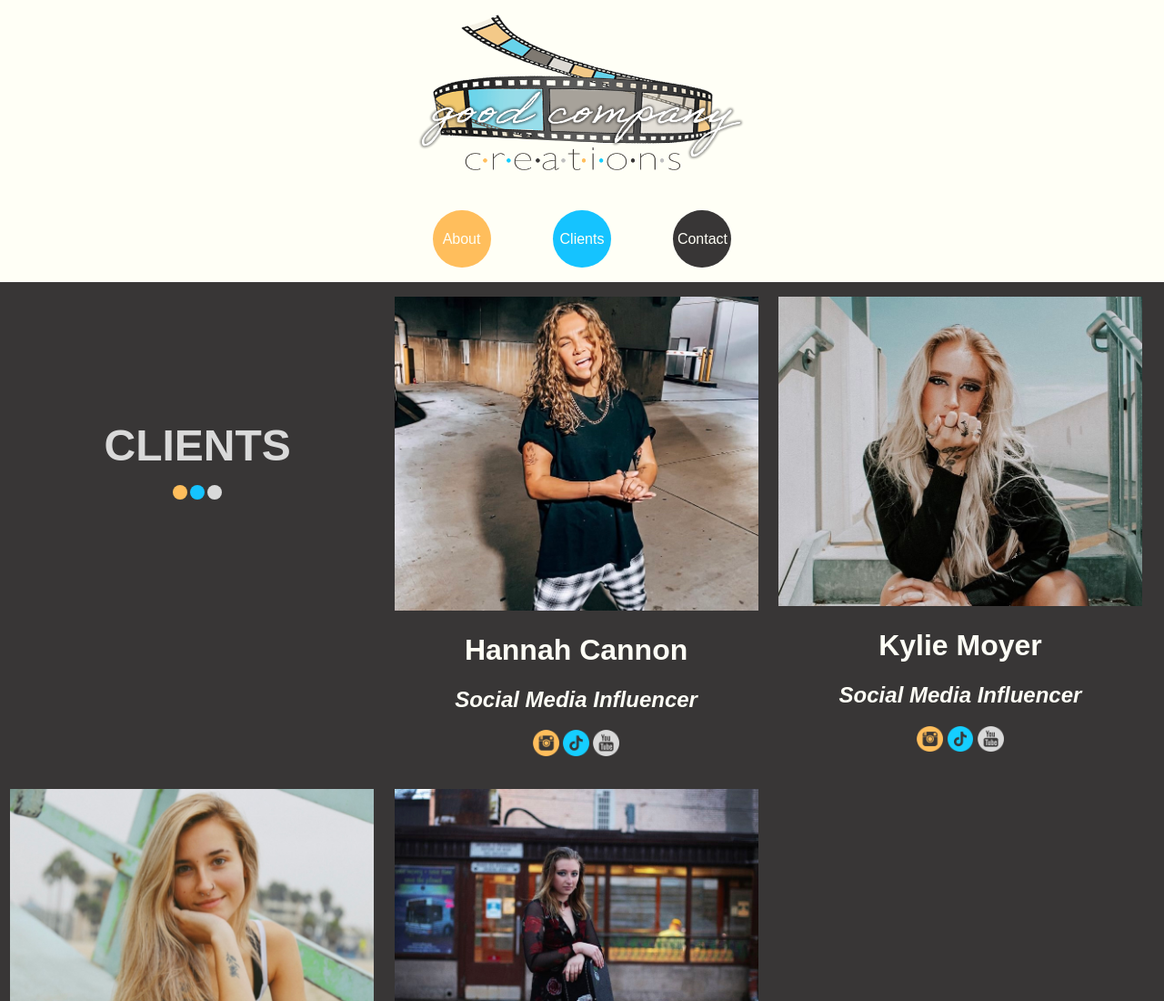
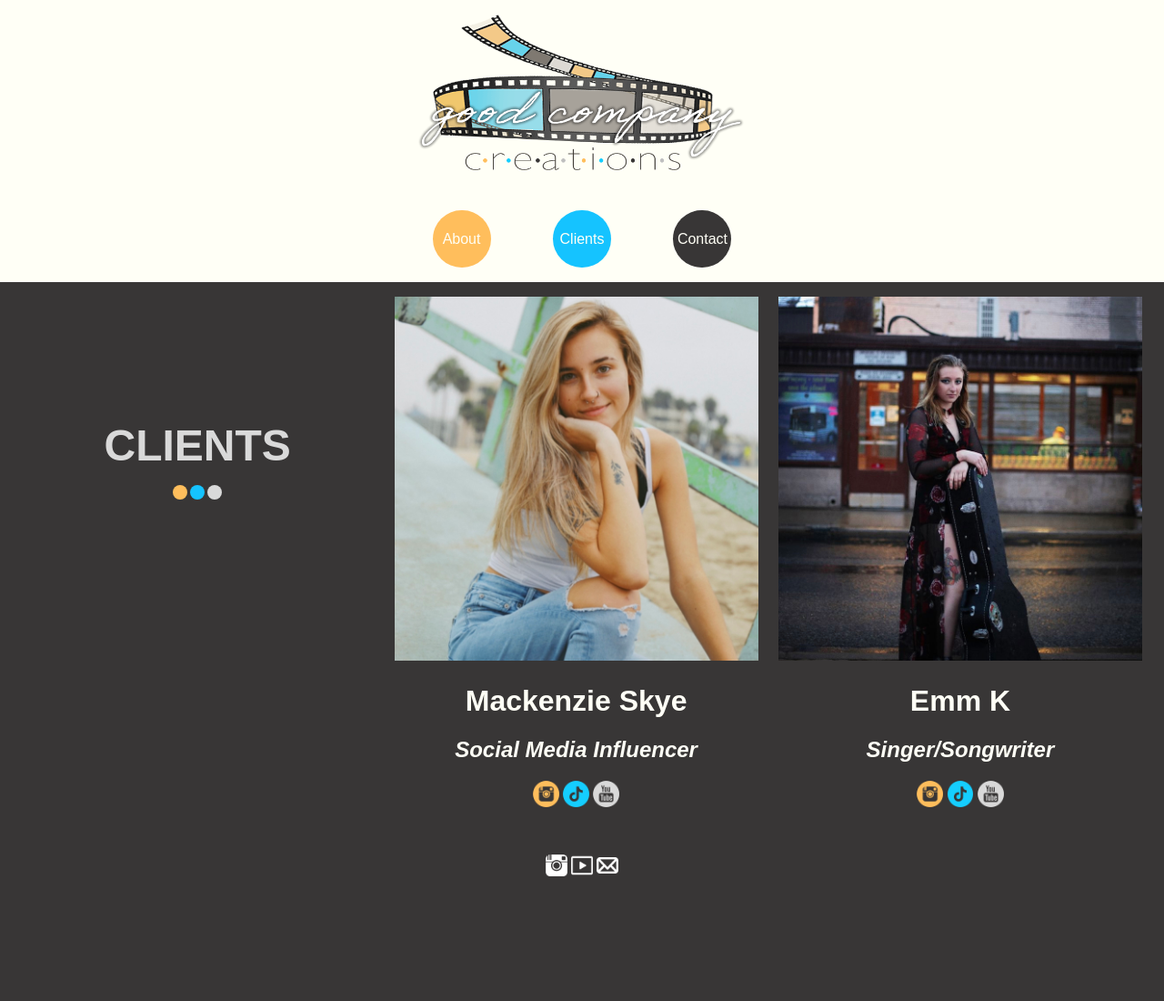
Before and after one commit to sammywroge/goodcompanycreations, a plain HTML site: page clients.html in a window 1280 px wide. Shown: the top 1100 px of the page at 91% size. After the commit the page ends 967 px from the top, so only its background shows below. Drawn offline with Linux system fonts and the light colour scheme.

Commit message:
client adjustment

```diff
--- a/clients.html
+++ b/clients.html
@@ -22,22 +22,6 @@
                 <div class="orange"></div><div class="blue"></div><div class="gray"></div>
             </div>
         </a>
-        <div class="hannah">
-        <img src="sammy/hannah.jpg" alt="Hannah Cannon.">
-        <h1>Hannah Cannon</h1>
-        <h2><i>Social Media Influencer</i></h2>
-        <a href="https://instagram.com/hancanfans?utm_medium=copy_link" target="_blank"><img src="sammy/instagramclient.png" class="instagramclient" alt="Instagram logo."></a>
-        <a href="https://vm.tiktok.com/TTPdr5aTgH/" target="_blank"><img src="sammy/tiktokclient.png" class="tiktokclient" alt="TikTok Logo."></a>
-        <a href="https://m.youtube.com/channel/UC79yD2vz8EjHOYO8xYMx5bg" target="_blank"><img src="sammy/youtubeclient.png" class="youtubeclient" alt="YouTube Logo."></a>
-    </div>
-    <div class="kylie">
-        <img src="sammy/kylie.jpg" alt="Kylie Moyer.">
-        <h1>Kylie Moyer</h1>
-        <h2><i>Social Media Influencer</i></h2>
-        <a href="https://instagram.com/kyliemoyer_?utm_medium=copy_link" target="_blank"><img src="sammy/instagramclient.png" class="instagramclient" alt="Instagram logo."></a>
-        <a href="https://vm.tiktok.com/TTPdr5aTgH/" target="_blank"><img src="sammy/tiktokclient.png" class="tiktokclient" alt="TikTok Logo."></a>
-        <a href="https://m.youtube.com/channel/UC79yD2vz8EjHOYO8xYMx5bg" target="_blank"><img src="sammy/youtubeclient.png" class="youtubeclient" alt="YouTube Logo."></a>
-    </div>
     <div class="mackenzie">
         <img src="sammy/mackenzie.jpg" alt="Mackenzie Skye.">
         <h1>Mackenzie Skye</h1>
```
